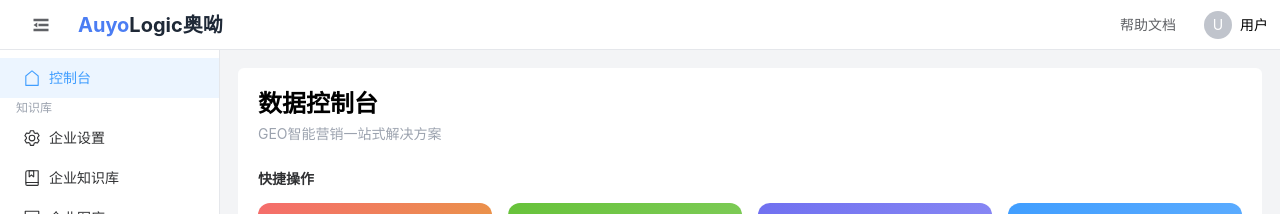
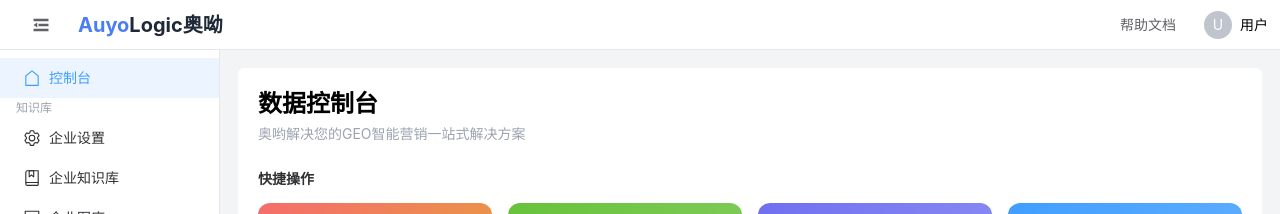
Before and after one commit to nicknnn-web/auyologic-geo-w-n, a Vue app: page / in a window 1280 px wide. Shown: the top 214 px of the page. Built offline with nearby package versions, Linux system fonts and the light colour scheme.

Commit message:
fix: 更新 Dashboard 副标题

```diff
--- a/src/views/Dashboard.vue
+++ b/src/views/Dashboard.vue
@@ -2,7 +2,7 @@
   <div class="bg-white rounded-md p-5" style="min-height: calc(100vh - 86px);">
     <div class="mb-6">
       <div class="text-2xl font-bold mb-1">数据控制台</div>
-      <div class="text-gray-400 text-sm">GEO智能营销一站式解决方案</div>
+      <div class="text-gray-400 text-sm">奥哟解决您的GEO智能营销一站式解决方案</div>
     </div>
 
     <!-- 快捷入口 -->
```
